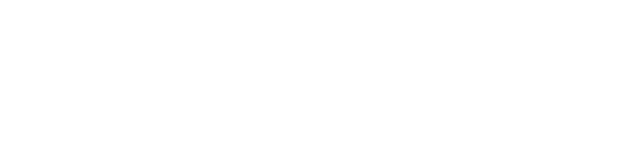
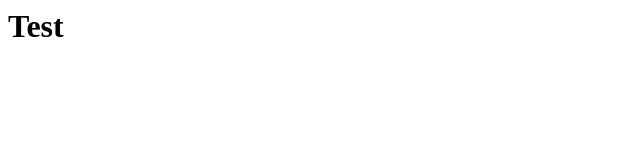
Before and after one commit to JanekVodicka/zk_git, a plain HTML site: page index.html in a window 1280 px wide. Shown: the whole page, without its empty margins (0-640 px from the left). Drawn offline with Linux system fonts and the light colour scheme.

Commit message:
third commit

```diff
--- a/index.html
+++ b/index.html
@@ -1 +1 @@
-<h1></h1>
+<h1>Test</h1>
```
